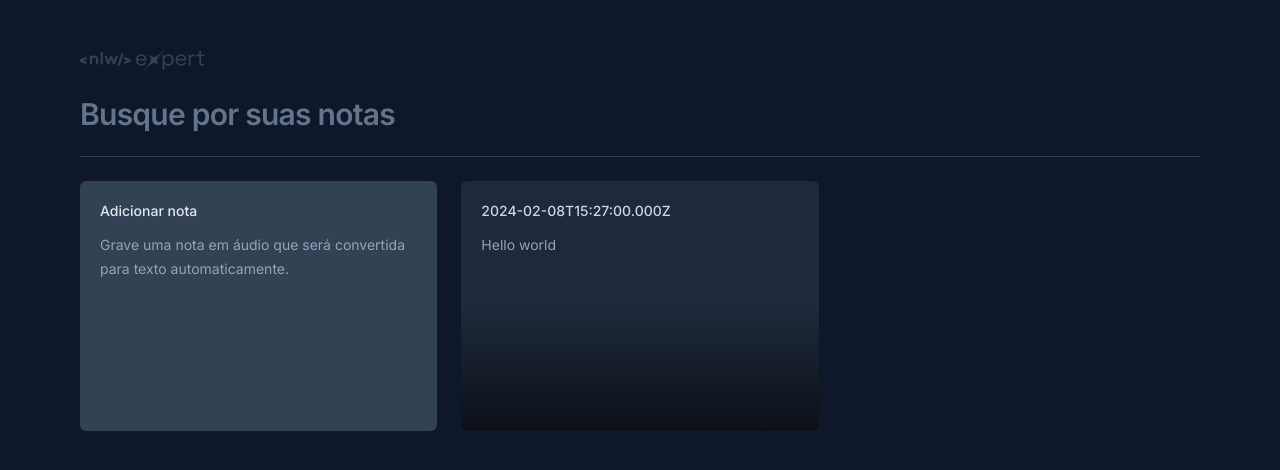
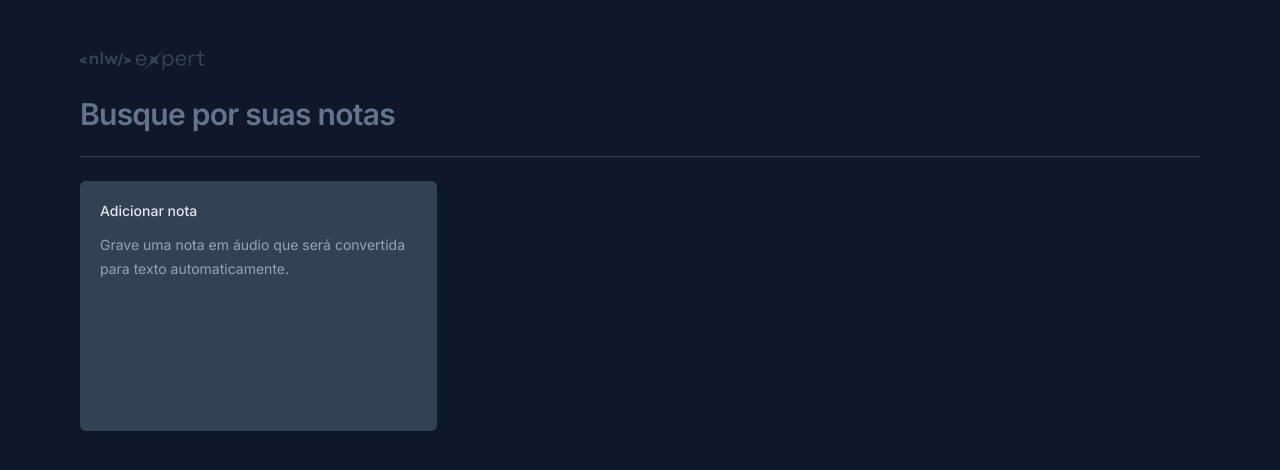
Before and after one commit to frantecbh/notes-nlw-experts, a React (Vite) app: page / in a window 1280 px wide. Shown: the top 470 px of the page. Built offline with nearby package versions, Linux system fonts and the light colour scheme.

Commit message:
save itens local storage

```diff
--- a/src/app.tsx
+++ b/src/app.tsx
@@ -1,13 +1,38 @@
+import { useState } from 'react'
 import logo from './assets/logo-nlw-expert.svg'
 import { NoteNoteCard } from './components/new-note-card'
 import { NotesCard } from './components/note-card'
 
-const note = {
-  date: new Date(),
-  content: 'Hello world',
+interface Note {
+  id: string
+  date: Date
+  content: string
 }
 
 export function App() {
+  const [notes, setNotes] = useState<Note[]>(() => {
+    const notOnStorage = localStorage.getItem('notes')
+
+    if (notOnStorage) {
+      return JSON.parse(notOnStorage)
+    }
+    return []
+  })
+
+  const onNoteCreate = (content: string) => {
+    const newNote = {
+      id: crypto.randomUUID(),
+      date: new Date(),
+      content,
+    }
+
+    const notesArray = [newNote, ...notes]
+
+    setNotes(notesArray)
+
+    localStorage.setItem('notes', JSON.stringify(notesArray))
+  }
+
   return (
     <div className="mx-auto max-w-6xl my-12 space-y-6">
       <div className="space-y-6 mx-4">
@@ -24,9 +49,11 @@ export function App() {
       </div>
 
       <div className="grid grid-cols-1 md:grid-cols-2 lg:grid-cols-3 auto-rows-[250px] gap-6 px-4">
-        <NoteNoteCard />
+        <NoteNoteCard onNoteCreate={onNoteCreate} />
 
-        <NotesCard note={note} />
+        {notes.map((note) => (
+          <NotesCard key={note.id} note={note} />
+        ))}
       </div>
     </div>
   )
--- a/src/components/new-note-card.tsx
+++ b/src/components/new-note-card.tsx
@@ -3,15 +3,26 @@ import { X } from 'lucide-react'
 import { ChangeEvent, FormEvent, useState } from 'react'
 import { toast } from 'sonner'
 
-export function NoteNoteCard() {
+type NewNoteCardProps = {
+  onNoteCreate: (content: string) => void
+}
+
+export function NoteNoteCard({ onNoteCreate }: NewNoteCardProps) {
   const [isVisible, setIsVisible] = useState(true)
   const [content, setContent] = useState('')
 
   const handeSaveNote = (event: FormEvent) => {
     event.preventDefault()
 
-    console.log(content)
+    if (content === '') {
+      console.log('oi')
+      toast.error('Digita alguma nota!')
+      return
+    }
 
+    onNoteCreate(content)
+    setContent('')
+    setIsVisible(true)
     toast.success('Nota criada com sucesso!')
   }
 
@@ -63,6 +74,7 @@ export function NoteNoteCard() {
               ) : (
                 <textarea
                   autoFocus
+                  value={content}
                   className="text-sm leading-6 text-slate-400 bg-transparent resize-none flex-1 outline-none"
                   onChange={handleContentChanged}
                 />
--- a/src/components/note-card.tsx
+++ b/src/components/note-card.tsx
@@ -15,7 +15,10 @@ export function NotesCard({ note }: NoteCardProps) {
     <Dialog.Root>
       <Dialog.Trigger className="rounded-md text-left flex flex-col gap-3 bg-slate-800 p-5 overflow-hidden outline-none relative hover:ring-2 hover:ring-slate-600 focus-visible:ring-2 focus-visible:ring-lime-400">
         <span className="text-sm font-medium text-slate-300">
-          {note.date.toISOString()}
+          {formatDistanceToNow(note.date, {
+            locale: ptBR,
+            addSuffix: true,
+          })}
         </span>
         <p className="text-sm leading-6 text-slate-400">{note.content}</p>
         <div className="absolute bottom-0 left-0 right-0 h-1/2 bg-gradient-to-t from-black/60 to-black/0 pointer-events-none" />
@@ -28,7 +31,7 @@ export function NotesCard({ note }: NoteCardProps) {
           </Dialog.Close>
           <div className="flex flex-1 flex-col gap-3 p-5">
             <span className="text-sm font-medium text-slate-300">
-              {formatDistanceToNow(note.date.toISOString(), {
+              {formatDistanceToNow(note.date, {
                 locale: ptBR,
                 addSuffix: true,
               })}
```
